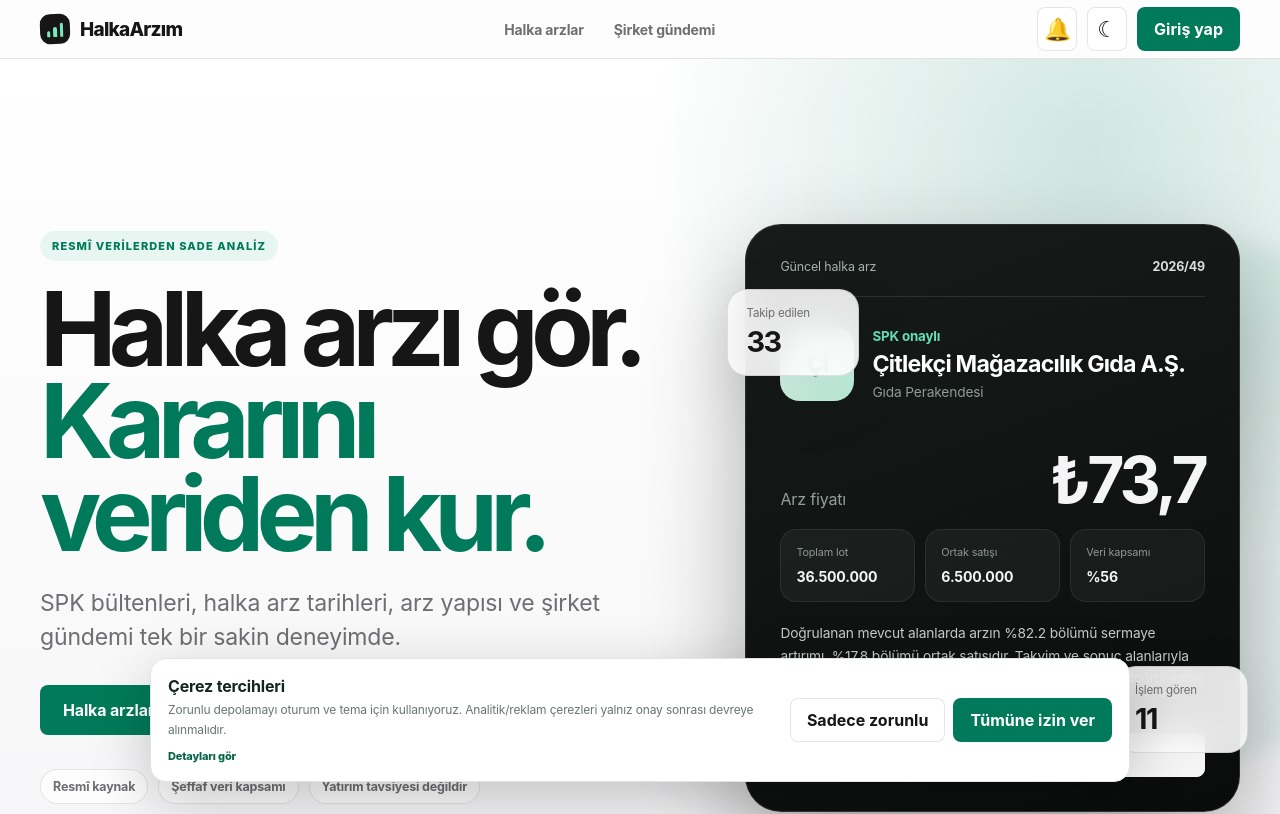
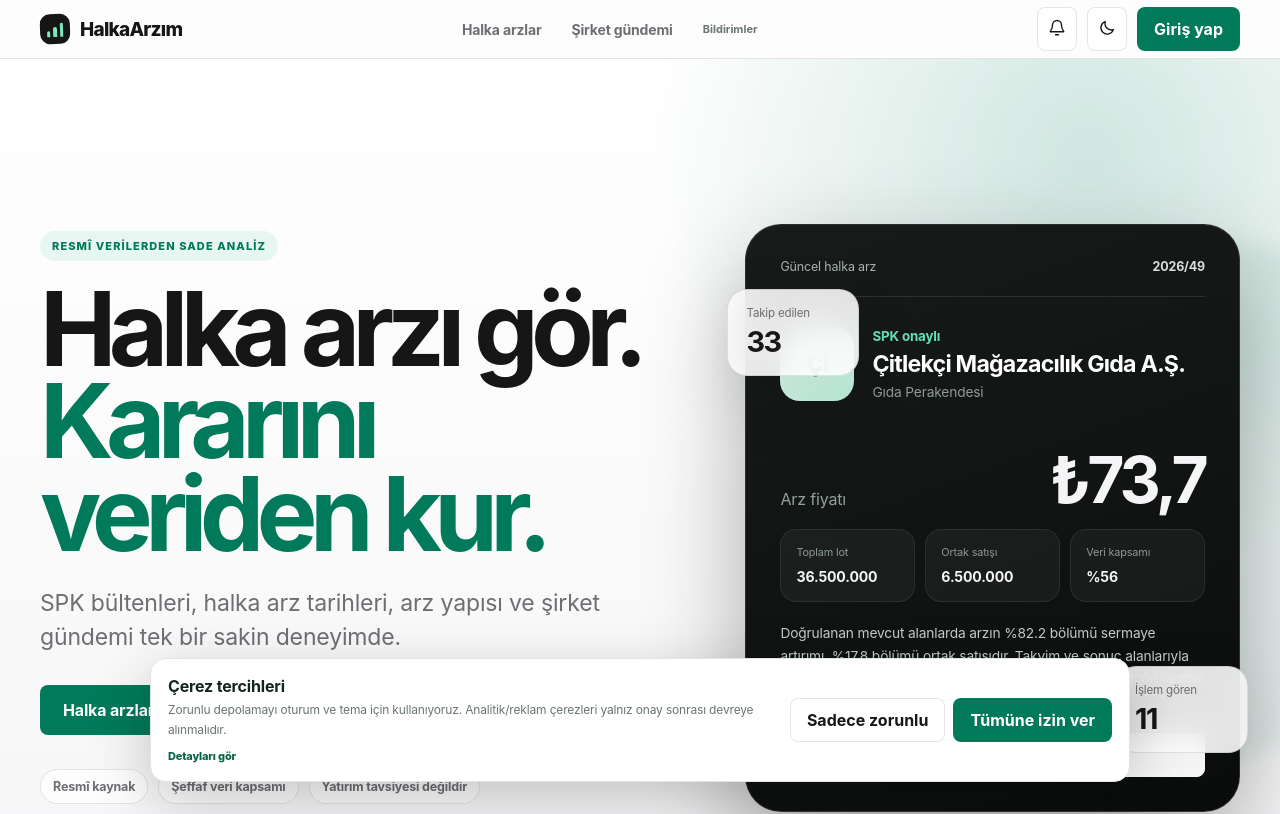
Before and after one commit to ajaroste/halkaarzim, a Next.js app: page / in a window 1280 px wide. Shown: the top 814 px of the page. Built offline with nearby package versions, Linux system fonts and the light colour scheme; no server answers.

Commit message:
ux: unify header icons and mobile notification access

```diff
--- a/components/Header.tsx
+++ b/components/Header.tsx
@@ -7,6 +7,16 @@
 import { useAuth } from "./AuthProvider";
 
 type Theme = "light" | "dark";
+type IconName = "bell" | "moon" | "sun" | "menu" | "close";
+
+function Icon({ name }: { name: IconName }) {
+  const common = { width: 18, height: 18, viewBox: "0 0 24 24", fill: "none", stroke: "currentColor", strokeWidth: 1.8, strokeLinecap: "round" as const, strokeLinejoin: "round" as const, "aria-hidden": true };
+  if (name === "bell") return <svg {...common}><path d="M18 8a6 6 0 0 0-12 0c0 7-3 7-3 9h18c0-2-3-2-3-9"/><path d="M10 21h4"/></svg>;
+  if (name === "moon") return <svg {...common}><path d="M20.5 14.2A8.5 8.5 0 0 1 9.8 3.5 8.5 8.5 0 1 0 20.5 14.2Z"/></svg>;
+  if (name === "sun") return <svg {...common}><circle cx="12" cy="12" r="4"/><path d="M12 2v2M12 20v2M4.93 4.93l1.42 1.42M17.65 17.65l1.42 1.42M2 12h2M20 12h2M4.93 19.07l1.42-1.42M17.65 6.35l1.42-1.42"/></svg>;
+  if (name === "close") return <svg {...common}><path d="M6 6l12 12M18 6 6 18"/></svg>;
+  return <svg {...common}><path d="M4 7h16M4 12h16M4 17h16"/></svg>;
+}
 
 function applyTheme(theme: Theme) {
   document.documentElement.dataset.theme = theme;
@@ -37,21 +47,27 @@
     });
   }
 
+  function requestNotifications() {
+    setMenuOpen(false);
+    window.dispatchEvent(new Event("halkaarzim-enable-notifications"));
+  }
+
   return <>
     <header className="siteHeader"><div className="container headerInner"><Brand />
       <nav className={menuOpen ? "desktopNav open" : "desktopNav"} aria-label="Ana menü">
         <Link href="/halka-arzlar" onClick={() => setMenuOpen(false)}>Halka arzlar</Link><Link href="/gundem" onClick={() => setMenuOpen(false)}>Şirket gündemi</Link>
+        <button type="button" className="textButton mobileMenuNotification" onClick={requestNotifications}>Bildirimler</button>
         {session && <Link className="mobileMenuAccount" href="/profil" onClick={() => setMenuOpen(false)}>Hesabım</Link>}
         {session && <button type="button" className="textButton mobileMenuLogout" onClick={() => { setMenuOpen(false); void logout(); }}>Çıkış yap</button>}
       </nav>
       <div className="headerActions">
-        <button type="button" className="iconButton notificationButton" onClick={() => window.dispatchEvent(new Event("halkaarzim-enable-notifications"))} aria-label="Bildirimleri aç" title="Yeni halka arz bildirimleri">🔔</button>
-        <button type="button" className="iconButton themeButton" onClick={toggleTheme} aria-label={theme === "light" ? "Koyu temayı aç" : "Açık temayı aç"} title={theme === "light" ? "Koyu tema" : "Açık tema"}>{theme === "light" ? "☾" : "☀"}</button>
+        <button type="button" className="iconButton notificationButton" onClick={requestNotifications} aria-label="Bildirimleri aç" title="Yeni halka arz bildirimleri"><Icon name="bell" /></button>
+        <button type="button" className="iconButton themeButton" onClick={toggleTheme} aria-label={theme === "light" ? "Koyu temayı aç" : "Açık temayı aç"} title={theme === "light" ? "Koyu tema" : "Açık tema"}><Icon name={theme === "light" ? "moon" : "sun"} /></button>
         {session && <Link className="secondaryButton desktopOnly" href="/profil">{profile?.display_name || "Hesabım"}</Link>}
         {!loading && (session
           ? <button type="button" className="primaryButton desktopOnly" onClick={() => void logout()}>Çıkış</button>
           : <button type="button" className="primaryButton headerLoginButton" onClick={() => setAuthOpen(true)}>Giriş yap</button>)}
-        <button type="button" className="iconButton mobileOnly mobileMenuButton" onClick={() => setMenuOpen((value) => !value)} aria-label={menuOpen ? "Menüyü kapat" : "Menüyü aç"} aria-expanded={menuOpen}>{menuOpen ? "×" : "☰"}</button>
+        <button type="button" className="iconButton mobileOnly mobileMenuButton" onClick={() => setMenuOpen((value) => !value)} aria-label={menuOpen ? "Menüyü kapat" : "Menüyü aç"} aria-expanded={menuOpen}><Icon name={menuOpen ? "close" : "menu"} /></button>
       </div>
     </div></header><AuthModal open={authOpen} onClose={() => setAuthOpen(false)} />
   </>;
```
